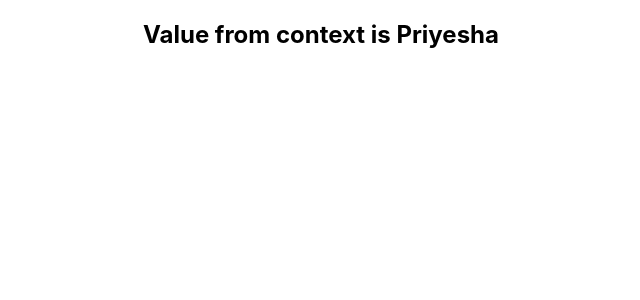
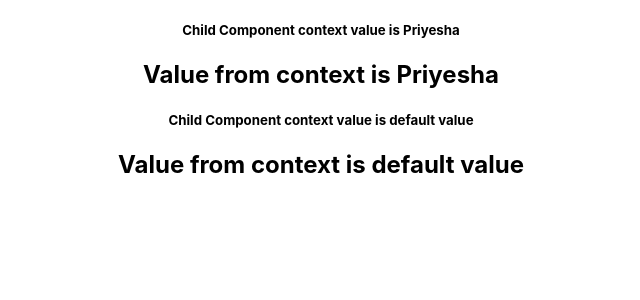
Before and after one commit to Priyesha/Advanced-React-Concepts2, a React (Create React App) app: page / in a window 1280 px wide. Shown: the top 300 px of the page, without its empty margins (319-959 px from the left). Built offline with nearby package versions, Linux system fonts and the light colour scheme.

Commit message:
context default value and context type implemented

```diff
--- a/src/App.js
+++ b/src/App.js
@@ -26,6 +26,7 @@ function App() {
       <UserProvider value="Priyesha">
       <Parent/>
       </UserProvider>
+      <Parent/>
     </div>
   );
 }
--- a/src/components/Child.js
+++ b/src/components/Child.js
@@ -1,14 +1,20 @@
 import React, { Component } from 'react';
 import GrandChild from './GrandChild';
+import UserContext from './context';
 
 class Child extends Component {
+    // static contextType = UserContext
+
     render() {
         return (
             <div>
+                <h5>Child Component context value is {this.context}</h5>
                 <GrandChild/>
             </div>
         )
     }
 }
 
+Child.contextType = UserContext
+
 export default Child
--- a/src/components/context.js
+++ b/src/components/context.js
@@ -1,8 +1,9 @@
 import React from 'react';
 
-const UserContext = React.createContext();
+const UserContext = React.createContext('default value');
 
 const UserProvider = UserContext.Provider;
 const UserConsumer = UserContext.Consumer;
 
 export {UserProvider, UserConsumer}
+export default UserContext
```
